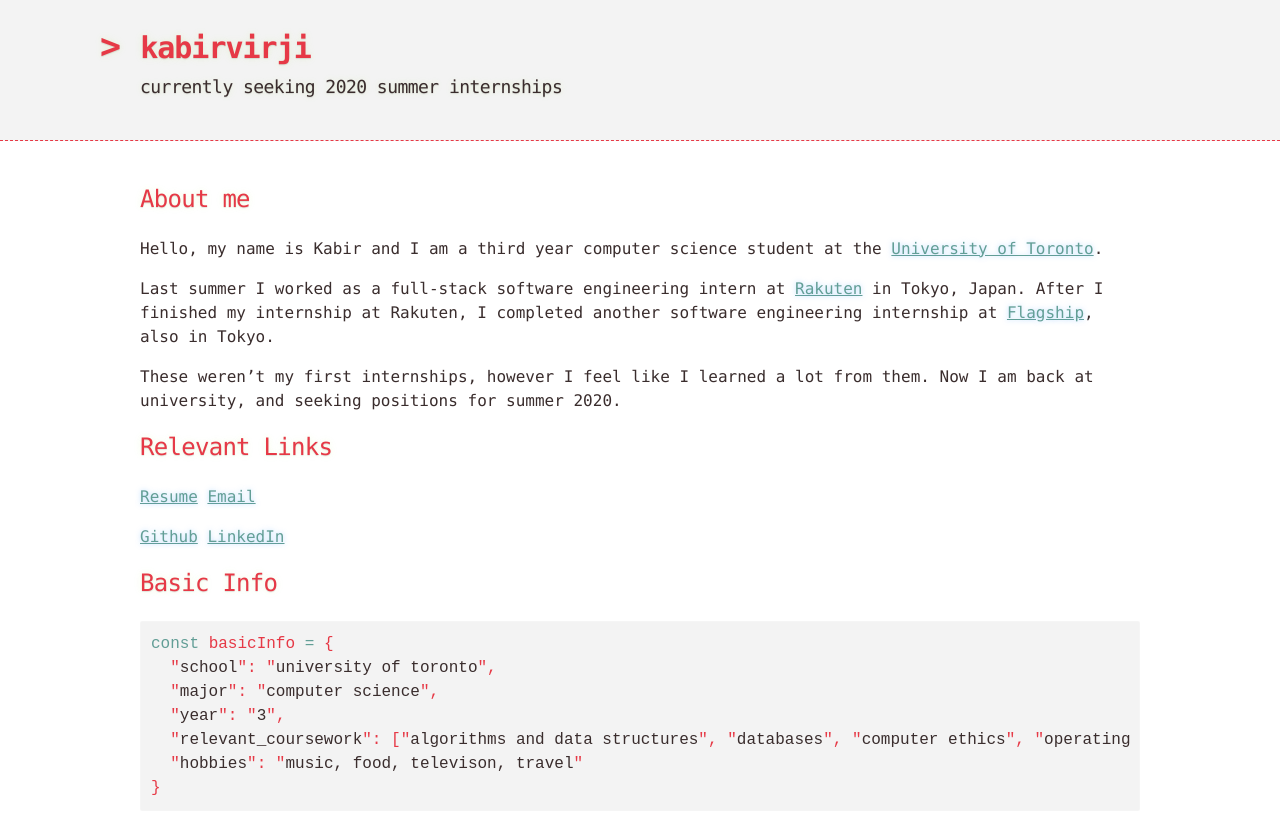
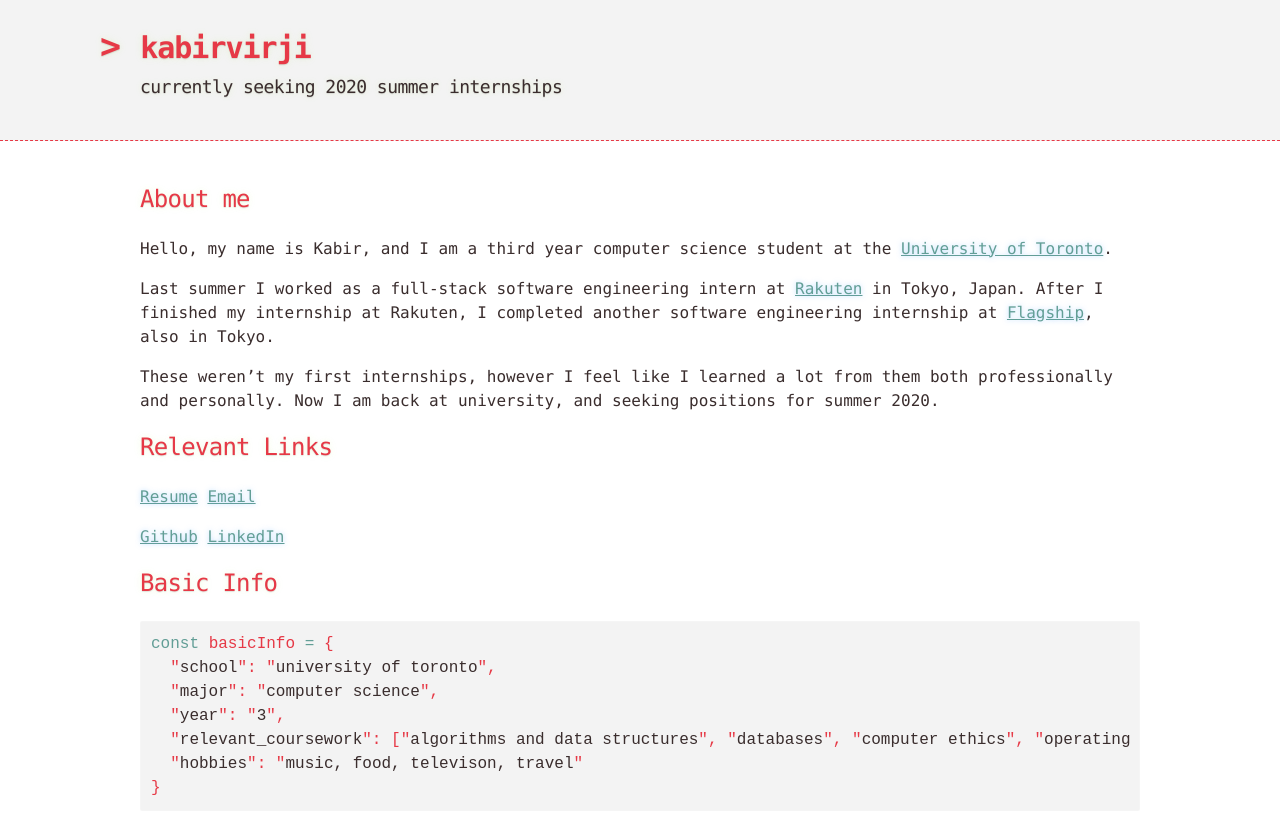
Before and after one commit to kabirvirji/kabirvirji.github.io, a Jekyll site: the page built from index.md, in a window 1280 px wide. Shown: the top 834 px of the page. Built offline with Jekyll 4.4.1, drawn with Linux system fonts in a browser that asks for light colours; our own code applies the rules of GitHub Pages for plain Markdown files.

Commit message:
small text changes

```diff
--- a/index.md
+++ b/index.md
@@ -6,11 +6,11 @@ layout: default
 
 <!-- _updated 09/10/2019_ -->
 
-Hello, my name is Kabir and I am a third year computer science student at the [University of Toronto](https://web.cs.toronto.edu/).
+Hello, my name is Kabir, and I am a third year computer science student at the [University of Toronto](https://web.cs.toronto.edu/).
 
 Last summer I worked as a full-stack software engineering intern at [Rakuten](https://www.rakuten.com/) in Tokyo, Japan. After I finished my internship at Rakuten, I completed another software engineering internship at [Flagship](https://flagship.cc/en), also in Tokyo.
 
-These weren't my first internships, however I feel like I learned a lot from them. Now I am back at university, and seeking positions for summer 2020.
+These weren't my first internships, however I feel like I learned a lot from them both professionally and personally. Now I am back at university, and seeking positions for summer 2020.
 
 ## Relevant Links
 
```
